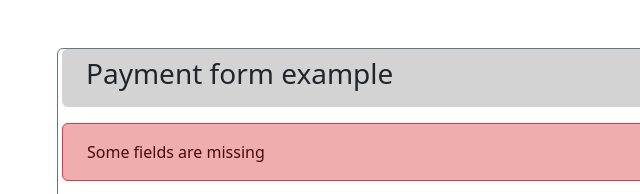
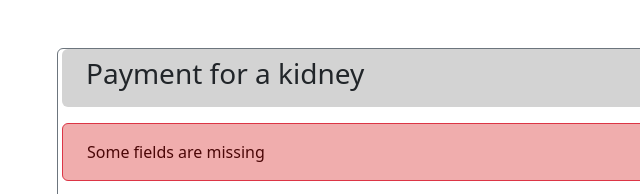
Before and after one commit to 4GeeksAcademy/Pamela-Tapia-HTML5-Form, a plain HTML site: page index.html in a window 1280 px wide. Shown: the top 194 px of the page, 13-653 px from the left. Drawn offline with nearby package versions, Linux system fonts and the light colour scheme.

Commit message:
i need my kidney

```diff
--- a/index.html
+++ b/index.html
@@ -11,7 +11,7 @@
   <div class="container border border-secondary rounded mt-5">
     <form class="row g-3">
       <div class="col-12 pt-2 pb-2 ps-4 pe-4 rounded" id="header-form">
-        <h3>Payment form example</h3>
+        <h3>Payment for a kidney</h3>
       </div>
       <div class="text-start pt-3 pb-3 ps-4 pe-4 border border-danger rounded" id="error-form">
         Some fields are missing
```
